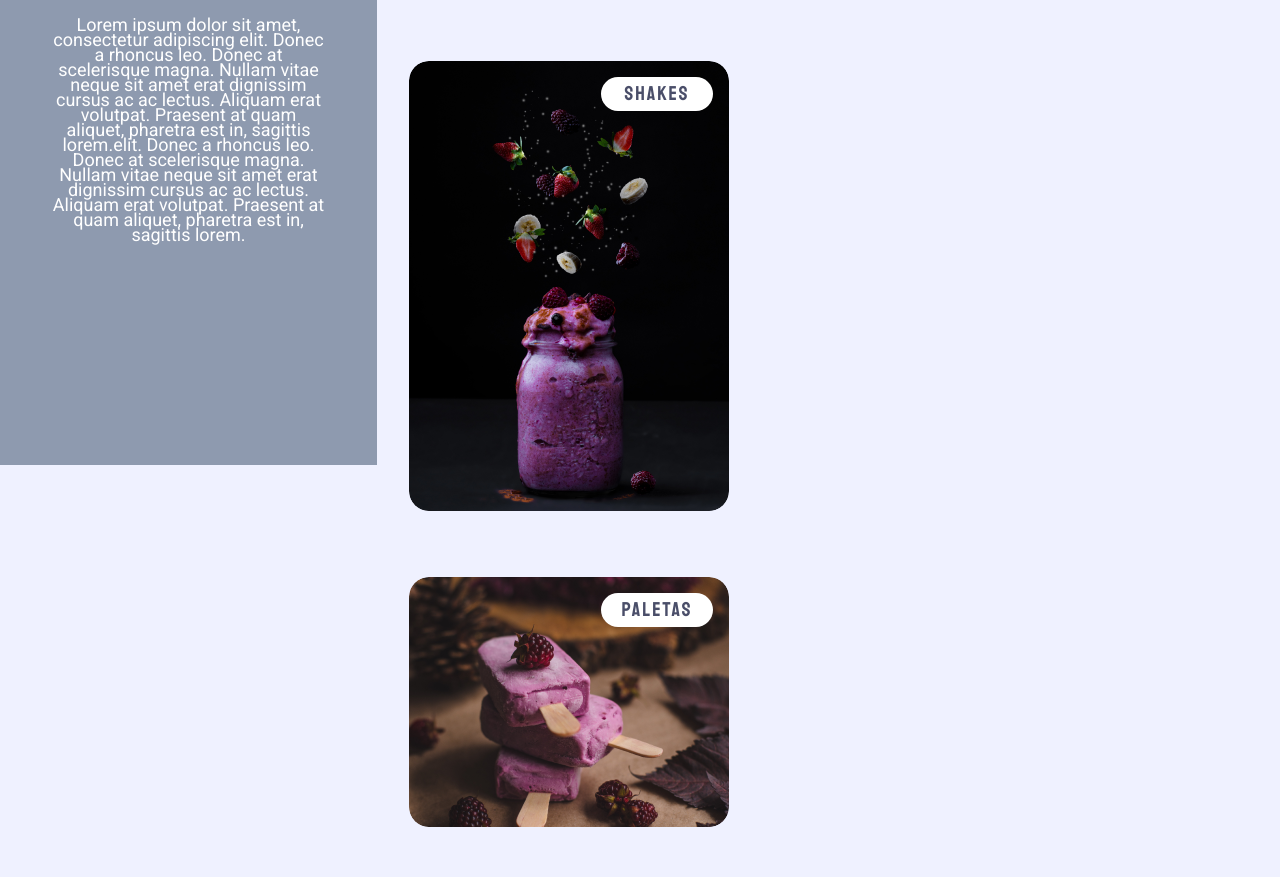
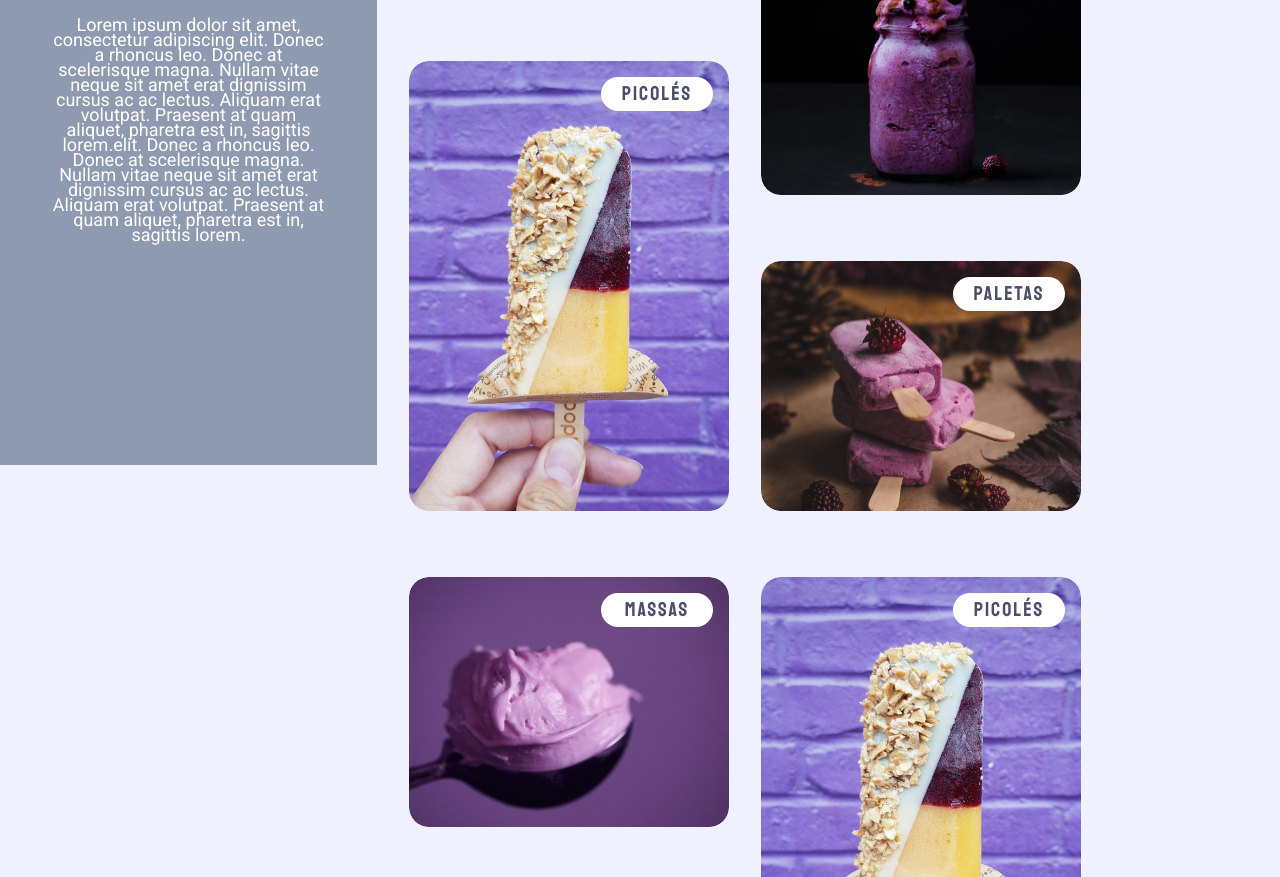
Before and after one commit to DamaraLucena/Explore-Study, a plain HTML site: page 07-EX-SpaceCream-study/index.html in a window 1280 px wide. Shown: the part 335-1212 px from the top of the page. Drawn offline with Linux system fonts and the light colour scheme; a web font is replaced by a local one.

Commit message:
Concluíndo desktop

```diff
--- a/07-EX-SpaceCream-study/style.css
+++ b/07-EX-SpaceCream-study/style.css
@@ -130,7 +130,7 @@ main {
 
 /* Iniciando Desktop */
 
-@media (min-width: 700px) {
+@media (min-width: 900px) {
 
     .page {
         display: flex;
@@ -166,7 +166,30 @@ main {
 
     .cards {
         margin-left: 37.7rem;
+
+        grid-template-areas: 'A B' 'C B' 'C D' 'E F';
     }
+
+    .cards .card:nth-child(1) {
+        grid-area: A;
+    }
+    .cards .card:nth-child(2) {
+        grid-area: B;
+    }
+    .cards .card:nth-child(3) {
+        grid-area: D;
+    }
+    .cards .card:nth-child(4) {
+        grid-area: C;
+    }
+    .cards .card:nth-child(5) {
+        grid-area: E;
+    }
+    .cards .card:nth-child(6) {
+        grid-area: F;
+    }
+
+
 
 }
 
```
